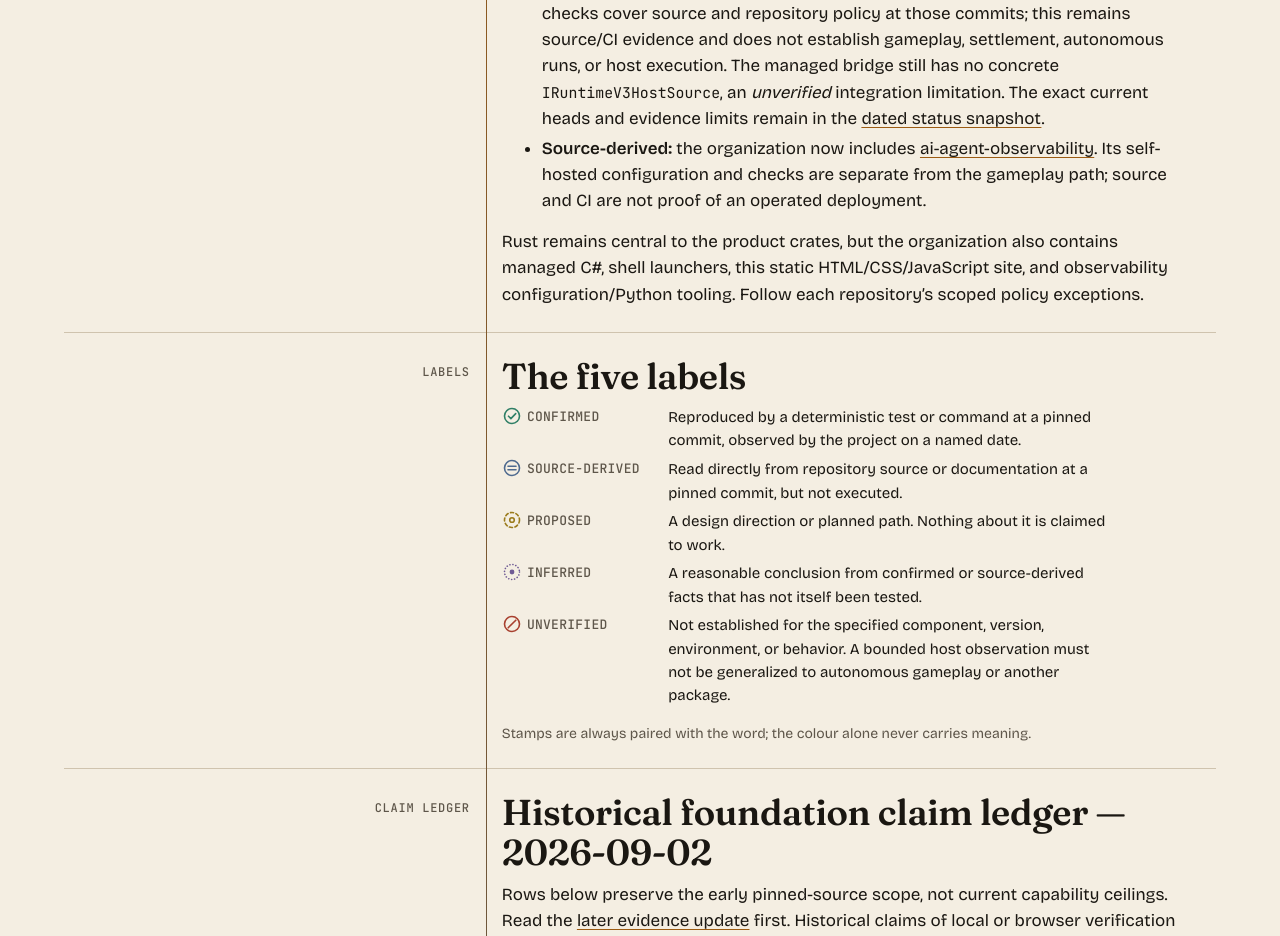
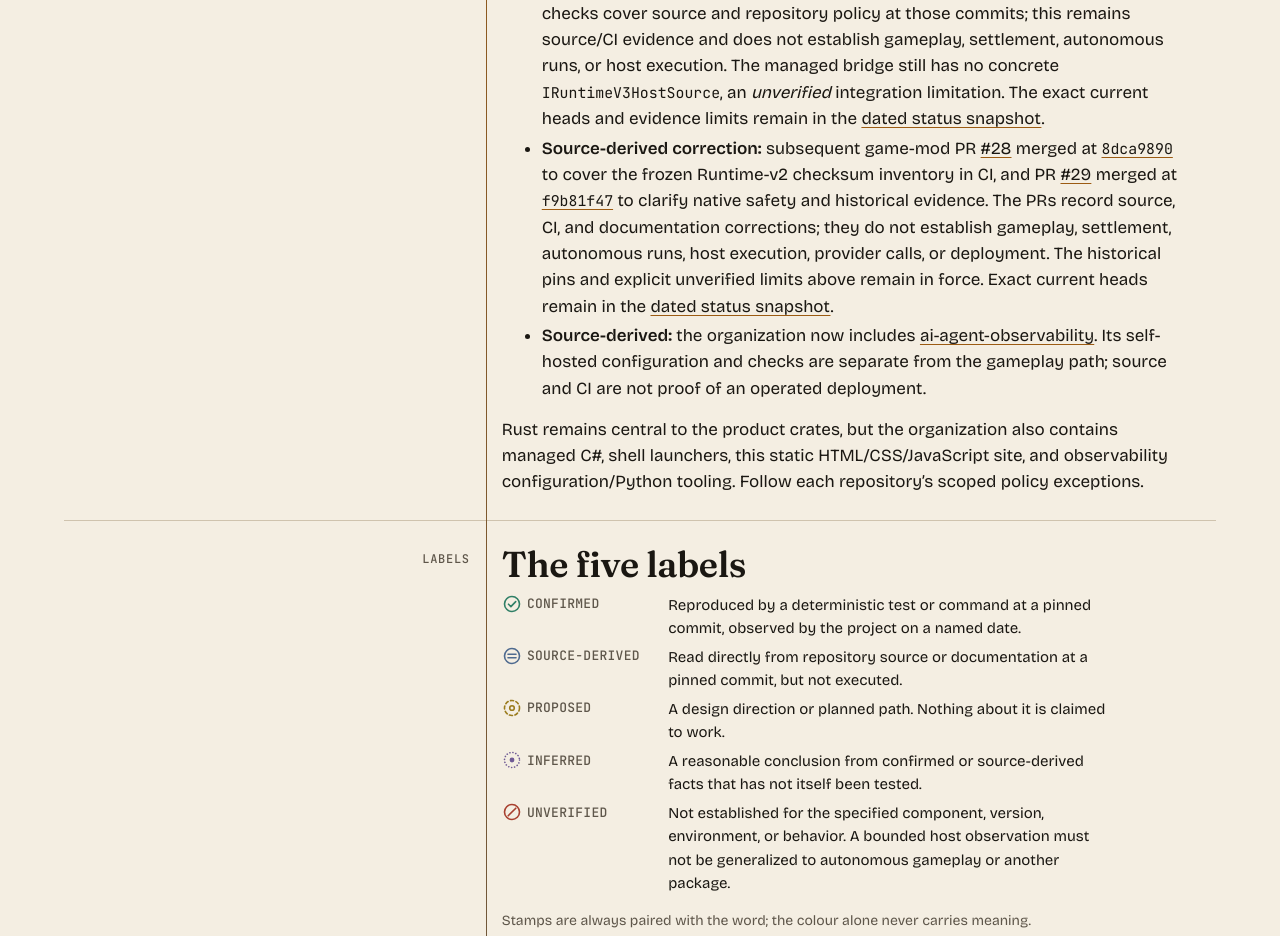
Before and after one commit to AI-Ascension/AI-Ascension.github.io, a plain HTML site: page evidence.html in a window 1280 px wide. Shown: the part 1302-2238 px from the top of the page. Drawn offline with Linux system fonts and the light colour scheme.

Commit message:
docs: record merged game-mod evidence corrections

```diff
--- a/evidence.html
+++ b/evidence.html
@@ -69,6 +69,7 @@
       <li><strong>Unverified:</strong> reliable autonomous gameplay, gameplay-rule mutation from that probe, provider-backed full runs, restart recovery, multi-instance concurrency, current-package host parity, other platforms, and release support. Merging Runtime-v3 source does not establish any of these.</li>
       <li><strong>Source-derived:</strong> on 2026-09-05 the Exo semantic-catalog <code>runtime-v3-gameplay</code> lane merged into the default branches of protocol, game-core, game-mod, gateway, MCP, and harness; the competing bounded <code>play_card</code> lane was closed as superseded with its branches preserved. Each repository's declared gates passed at the merged head. That is <em>confirmed</em> only for those commands at those commits, and is not evidence of gameplay, settlement, autonomous runs, or host execution: no game was launched, no mod loaded, and no provider called. The managed bridge still has no concrete <code>IRuntimeV3HostSource</code>, an <em>unverified</em> integration limitation. Exact heads are in the <a href="https://github.com/AI-Ascension/.github/blob/main/STATUS.md">2026-09-05 snapshot</a>. Two co-op proposals remain open and are credited to no default branch.</li>
       <li><strong>Source-derived:</strong> after that stack, function-budget follow-ups merged on 2026-09-05: <a href="https://github.com/AI-Ascension/sts2-game-mod/pull/27">game-mod PR #27</a> at <a href="https://github.com/AI-Ascension/sts2-game-mod/commit/bc46e44337b459c5a0aeada5abab72cd78244a41"><code>bc46e443</code></a> and <a href="https://github.com/AI-Ascension/sts2-harness/pull/19">harness PR #19</a> at <a href="https://github.com/AI-Ascension/sts2-harness/commit/3b9a70fdf07467498cdce1556177258ed7dc4a45"><code>3b9a70f</code></a>. Their checks cover source and repository policy at those commits; this remains source/CI evidence and does not establish gameplay, settlement, autonomous runs, or host execution. The managed bridge still has no concrete <code>IRuntimeV3HostSource</code>, an <em>unverified</em> integration limitation. The exact current heads and evidence limits remain in the <a href="https://github.com/AI-Ascension/.github/blob/main/STATUS.md">dated status snapshot</a>.</li>
+      <li><strong>Source-derived correction:</strong> subsequent game-mod PR <a href="https://github.com/AI-Ascension/sts2-game-mod/pull/28">#28</a> merged at <a href="https://github.com/AI-Ascension/sts2-game-mod/commit/8dca98904464b5b47dec5de88518e6c237fafad7"><code>8dca9890</code></a> to cover the frozen Runtime-v2 checksum inventory in CI, and PR <a href="https://github.com/AI-Ascension/sts2-game-mod/pull/29">#29</a> merged at <a href="https://github.com/AI-Ascension/sts2-game-mod/commit/f9b81f4759d23419278af93d7656aacba9bc2adc"><code>f9b81f47</code></a> to clarify native safety and historical evidence. The PRs record source, CI, and documentation corrections; they do not establish gameplay, settlement, autonomous runs, host execution, provider calls, or deployment. The historical pins and explicit unverified limits above remain in force. Exact current heads remain in the <a href="https://github.com/AI-Ascension/.github/blob/main/STATUS.md">dated status snapshot</a>.</li>
       <li><strong>Source-derived:</strong> the organization now includes <a href="repositories.html#observability">ai-agent-observability</a>. Its self-hosted configuration and checks are separate from the gameplay path; source and CI are not proof of an operated deployment.</li>
     </ul>
     <p>Rust remains central to the product crates, but the organization also contains managed C#, shell launchers, this static HTML/CSS/JavaScript site, and observability configuration/Python tooling. Follow each repository’s scoped policy exceptions.</p>
```
